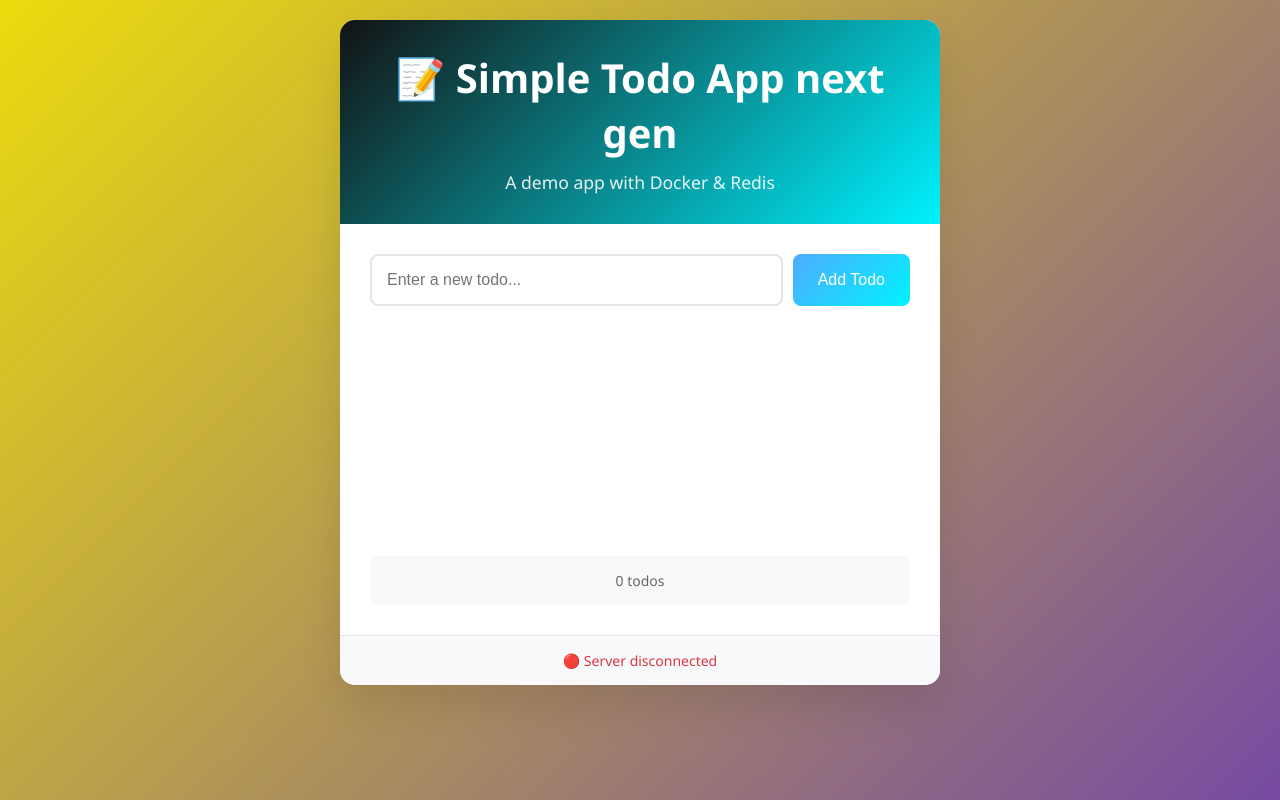
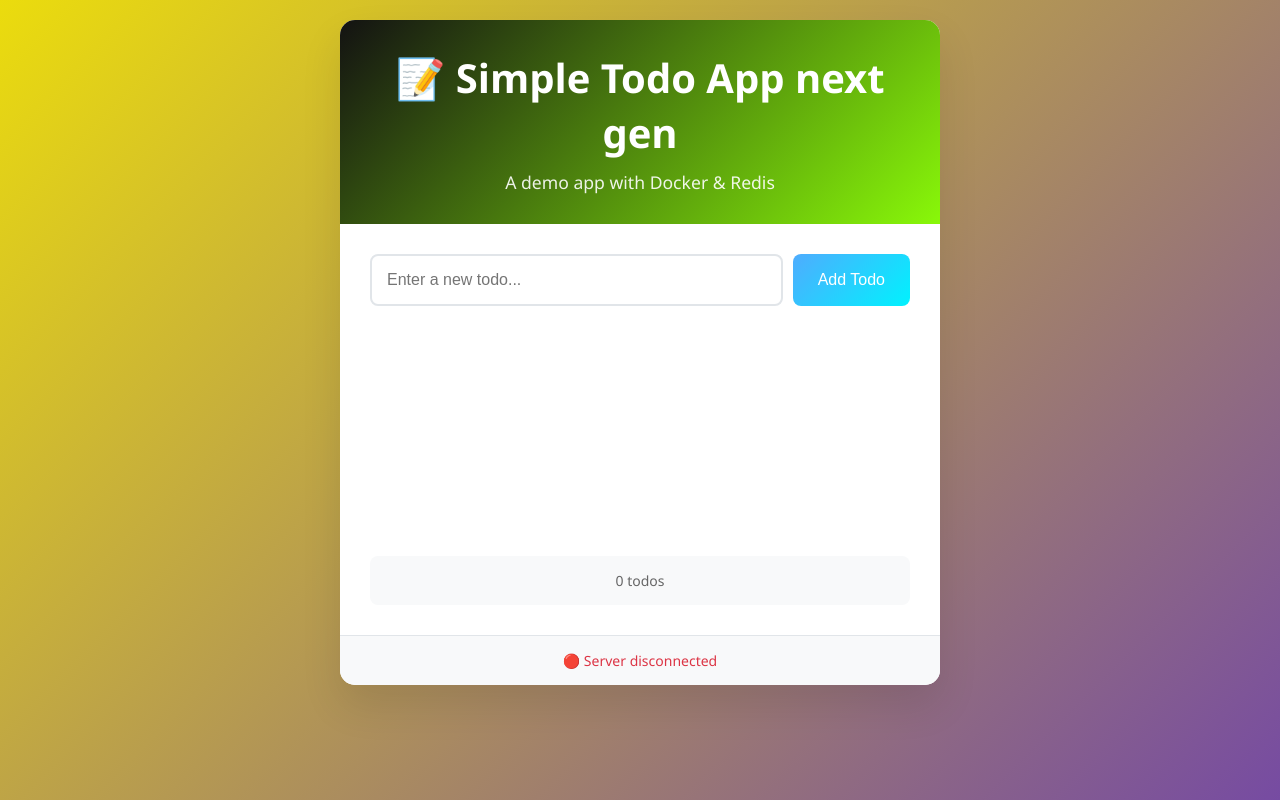
Before and after one commit to marwaneRomani/test-webhook, a website: page public/index.html in a window 1280 px wide. Drawn offline with Linux system fonts and the light colour scheme; no server answers.

Commit message:
change color

```diff
--- a/public/style.css
+++ b/public/style.css
@@ -21,7 +21,7 @@ body {
 }
 
 header {
-    background: linear-gradient(135deg, #131212 0%, #00f2fe 100%);
+    background: linear-gradient(135deg, #131212 0%, #89f809 100%);
     color: white;
     padding: 30px;
     text-align: center;
```
